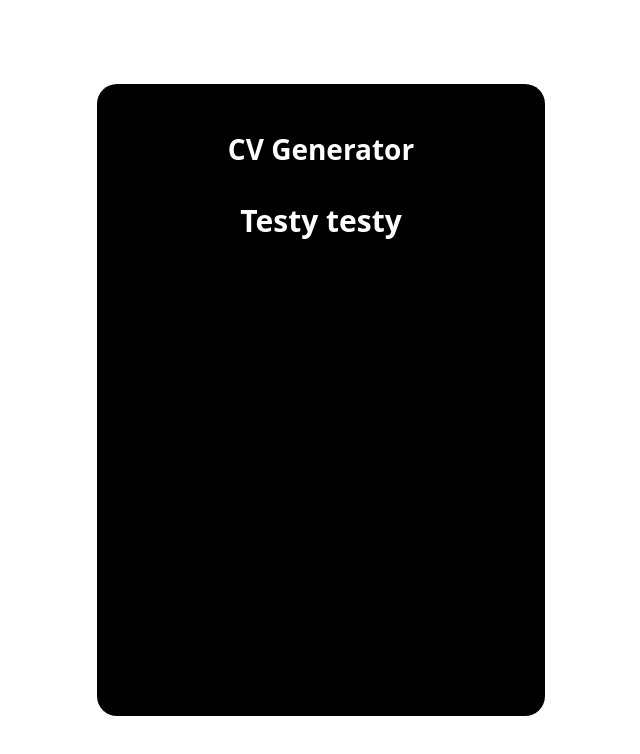
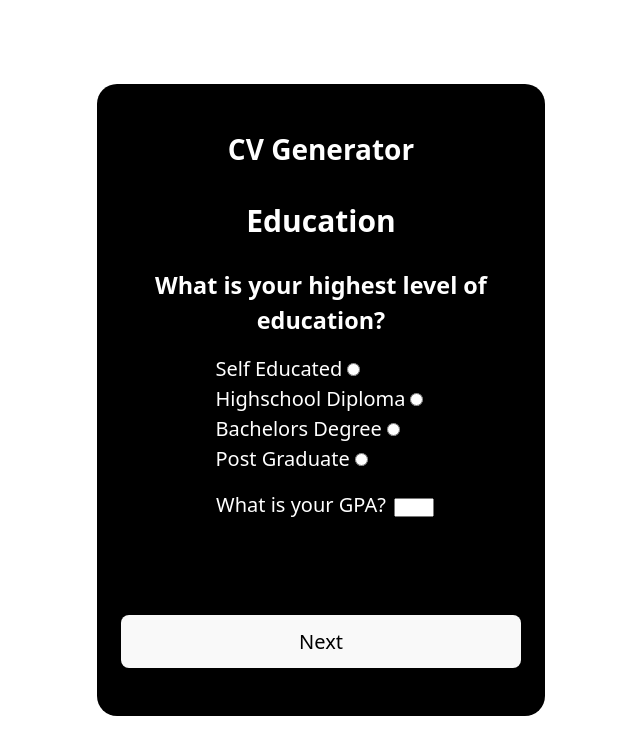
Before and after one commit to JacksonRCode/odin-cv-application, a React (Vite) app in the folder odin-cv-generator/: page / in a window 1280 px wide. Shown: the top 754 px of the page, without its empty margins (319-959 px from the left). Built offline with nearby package versions, Linux system fonts and the light colour scheme.

Commit message:
Finish rough draft of education input form and begin styling.

```diff
--- a/odin-cv-generator/src/components/EducationInfo.jsx
+++ b/odin-cv-generator/src/components/EducationInfo.jsx
@@ -1,8 +1,55 @@
+import '../styles/App.css'
+
 function Education() {
 
 	return (
 		<>
-			<h2>Testy testy</h2>
+			<h2>Education</h2>
+			<div className="educationLevelContainer">
+				<div className="educationInputs">
+					<h3 className="educationLevelTitle">
+						What is your highest level of education?
+					</h3>
+					<div className="educationLevelButtons">
+						<label for="selfEducated">Self Educated
+
+							<input
+								type="radio"
+								id="selfEducated"
+								name="education"
+							></input>
+						</label>
+						<label for="highschoolDiploma">Highschool Diploma
+							<input
+								type="radio"
+								id="highschoolDiploma"
+								name="education"
+							></input>
+						</label>
+						<label for="bachelorsDegree">Bachelors Degree
+							<input
+								type="radio"
+								id="bachelorsDegree"
+								name="education"
+							></input>
+						</label>
+						<label for="postGrad">Post Graduate
+							<input
+								type="radio"
+								id="postGrad"
+								name="education"
+							></input>
+						</label>
+					</div>
+					<div className="gpaLevel">
+						<label for="userGpa">What is your GPA?</label>
+						<input
+							id="userGpa"
+						></input>
+					</div>
+				</div>
+				<button className="next" id="goToExperience">Next</button>
+			</div>
 		</>
 	)
 }
--- a/odin-cv-generator/src/styles/App.css
+++ b/odin-cv-generator/src/styles/App.css
@@ -56,3 +56,41 @@
 	font-size: 28px;
 	font-weight: bold;
 }
+
+.educationLevelContainer {
+	height: 400px;
+
+	display: flex;
+	flex-direction: column;
+	justify-content: space-between;
+	align-items: flex-start;
+}
+
+.educationInputs {
+	display: flex;
+	flex-direction: column;
+	align-items: center;
+	gap: 16px;
+}
+
+.educationLevelTitle {
+	margin: 0px;
+}
+
+.educationLevelButtons {
+	display: flex;
+	flex-direction: column;
+	align-items: flex-start;
+}
+
+.gpaLevel > * {
+	padding: 0px 8px;
+}
+
+#userGpa {
+	width: 20px;
+}
+
+.next {
+	align-self: stretch;
+}
```
